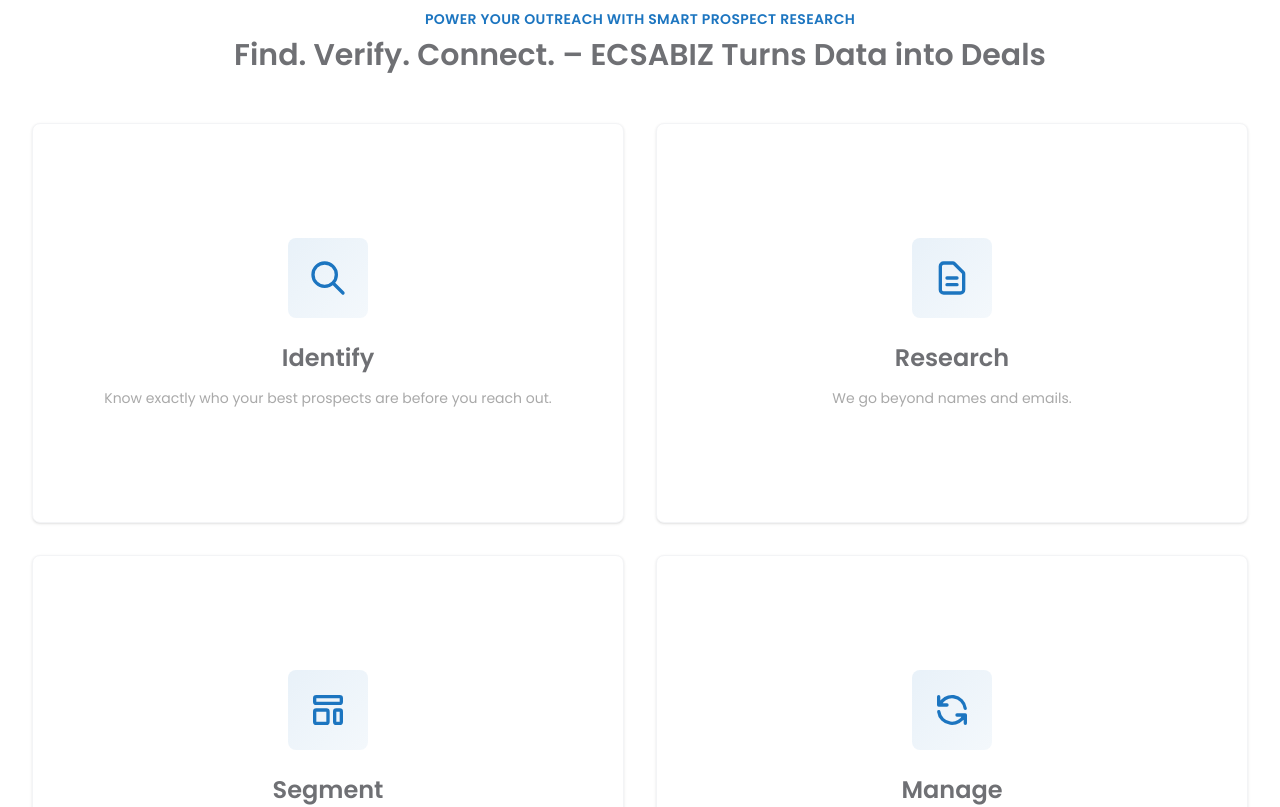
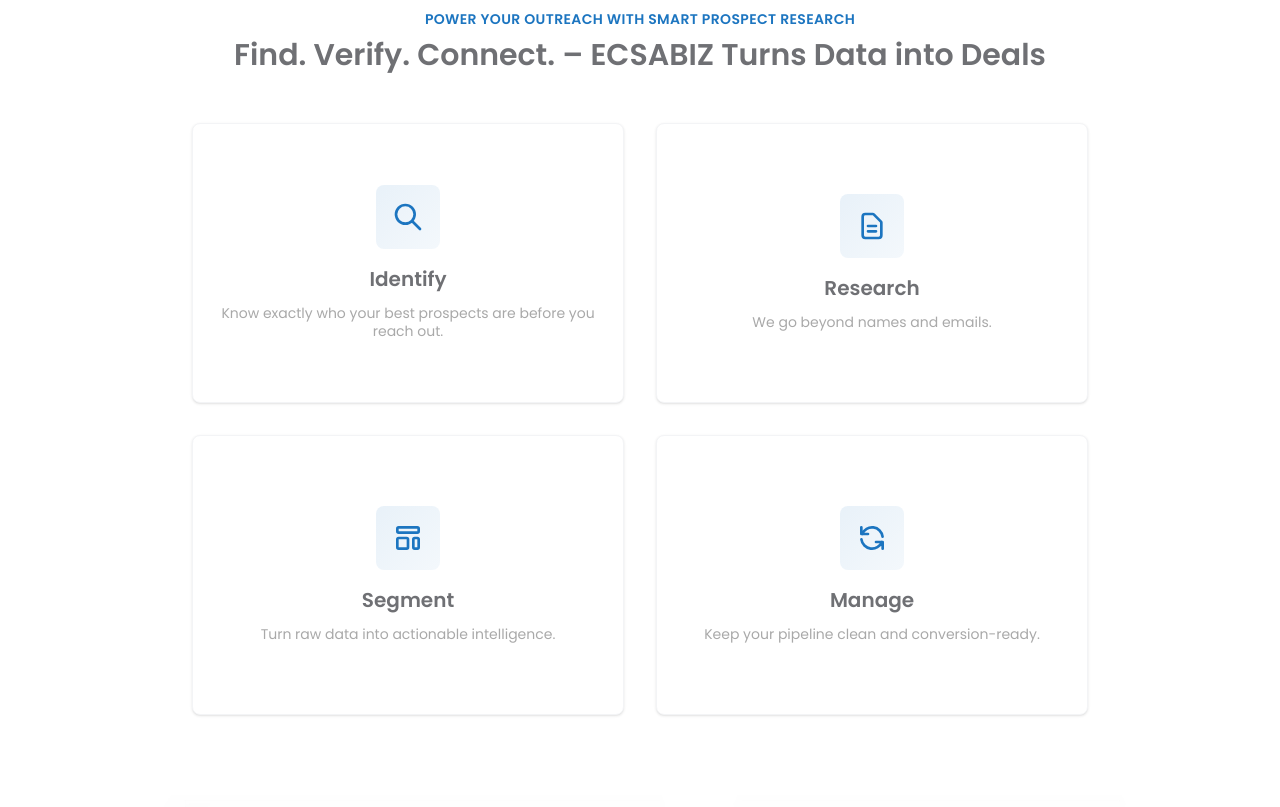
Before and after one commit to Sharmeen-Rauf/escabiz, a Next.js app: page /prospect-research-list-management-services-escabiz in a window 1280 px wide. Shown: the part 2100-2907 px from the top of the page. Built offline with nearby package versions, Linux system fonts and the light colour scheme.

Commit message:
Update service cards on Prospect Research List Management page: adjust card heights, padding, and icon sizes for improved visual consistency and user experience. Enhance back card backgrounds for better readability and engagement.

```diff
--- a/src/app/prospect-research-list-management-services-escabiz/page.tsx
+++ b/src/app/prospect-research-list-management-services-escabiz/page.tsx
@@ -326,22 +326,22 @@ export default function ProspectResearchListManagement() {
             </h3>
 
             {/* Flip Cards Grid - 2x2 */}
-            <div className="grid grid-cols-1 md:grid-cols-2 gap-6 lg:gap-8">
+            <div className="grid grid-cols-1 md:grid-cols-2 gap-6 lg:gap-8 max-w-4xl mx-auto">
               {/* Card 1: IDENTIFY */}
-              <div className="group h-[400px] [perspective:1000px]">
+              <div className="group h-[280px] [perspective:1000px]">
                 <div className="relative w-full h-full transition-transform duration-700 [transform-style:preserve-3d] group-hover:[transform:rotateY(180deg)]">
                   {/* Front of Card */}
-                  <div className="absolute w-full h-full [backface-visibility:hidden] bg-white rounded-lg shadow-sm border border-gray-100 p-6 lg:p-8 flex flex-col items-center justify-center text-center">
+                  <div className="absolute w-full h-full [backface-visibility:hidden] bg-white rounded-lg shadow-sm border border-gray-100 p-5 lg:p-6 flex flex-col items-center justify-center text-center">
                     {/* Icon */}
-                    <div className="mb-6">
-                      <div className="bg-gradient-to-br from-[#1c75c0]/10 to-[#1c75c0]/5 rounded-lg p-4 w-20 h-20 flex items-center justify-center">
-                        <svg className="w-10 h-10 text-[#1c75c0]" fill="none" stroke="currentColor" viewBox="0 0 24 24">
+                    <div className="mb-4">
+                      <div className="bg-gradient-to-br from-[#1c75c0]/10 to-[#1c75c0]/5 rounded-lg p-3 w-16 h-16 flex items-center justify-center">
+                        <svg className="w-8 h-8 text-[#1c75c0]" fill="none" stroke="currentColor" viewBox="0 0 24 24">
                           <path strokeLinecap="round" strokeLinejoin="round" strokeWidth={2} d="M21 21l-6-6m2-5a7 7 0 11-14 0 7 7 0 0114 0z" />
                         </svg>
                       </div>
                     </div>
                     {/* Title */}
-                    <h5 className="text-xl md:text-2xl font-semibold text-[#6f7074] mb-4">
+                    <h5 className="text-lg md:text-xl font-semibold text-[#6f7074] mb-3">
                       Identify
                     </h5>
                     <p className="text-xs sm:text-xs md:text-sm text-[#a9a9a9] leading-tight font-normal">
@@ -350,29 +350,29 @@ export default function ProspectResearchListManagement() {
                   </div>
 
                   {/* Back of Card */}
-                  <div className="absolute w-full h-full [backface-visibility:hidden] bg-white rounded-lg shadow-lg border border-[#1c75c0] p-6 lg:p-8 flex flex-col items-center justify-center text-center [transform:rotateY(180deg)]">
-                    <p className="text-xs sm:text-xs md:text-sm text-[#a9a9a9] leading-relaxed font-normal">
-                      ECSABIZ digs deep into industry data, company hierarchies, and decision-maker profiles to identify the most relevant contacts for your business. We don't just scrape data — we build meaningful, targeted prospect lists designed to match your <strong className="font-semibold text-[#6f7074]">Ideal Customer Profile (ICP)</strong>.
+                  <div className="absolute w-full h-full [backface-visibility:hidden] bg-[#1c75c0] rounded-lg shadow-lg p-5 lg:p-6 flex flex-col items-center justify-center text-center [transform:rotateY(180deg)]">
+                    <p className="text-xs sm:text-xs md:text-sm text-white leading-relaxed font-normal">
+                      ECSABIZ digs deep into industry data, company hierarchies, and decision-maker profiles to identify the most relevant contacts for your business. We don't just scrape data — we build meaningful, targeted prospect lists designed to match your <strong className="font-semibold text-white">Ideal Customer Profile (ICP)</strong>.
                     </p>
                   </div>
                 </div>
               </div>
 
               {/* Card 2: RESEARCH */}
-              <div className="group h-[400px] [perspective:1000px]">
+              <div className="group h-[280px] [perspective:1000px]">
                 <div className="relative w-full h-full transition-transform duration-700 [transform-style:preserve-3d] group-hover:[transform:rotateY(180deg)]">
                   {/* Front of Card */}
-                  <div className="absolute w-full h-full [backface-visibility:hidden] bg-white rounded-lg shadow-sm border border-gray-100 p-6 lg:p-8 flex flex-col items-center justify-center text-center">
+                  <div className="absolute w-full h-full [backface-visibility:hidden] bg-white rounded-lg shadow-sm border border-gray-100 p-5 lg:p-6 flex flex-col items-center justify-center text-center">
                     {/* Icon */}
-                    <div className="mb-6">
-                      <div className="bg-gradient-to-br from-[#1c75c0]/10 to-[#1c75c0]/5 rounded-lg p-4 w-20 h-20 flex items-center justify-center">
-                        <svg className="w-10 h-10 text-[#1c75c0]" fill="none" stroke="currentColor" viewBox="0 0 24 24">
+                    <div className="mb-4">
+                      <div className="bg-gradient-to-br from-[#1c75c0]/10 to-[#1c75c0]/5 rounded-lg p-3 w-16 h-16 flex items-center justify-center">
+                        <svg className="w-8 h-8 text-[#1c75c0]" fill="none" stroke="currentColor" viewBox="0 0 24 24">
                           <path strokeLinecap="round" strokeLinejoin="round" strokeWidth={2} d="M9 12h6m-6 4h6m2 5H7a2 2 0 01-2-2V5a2 2 0 012-2h5.586a1 1 0 01.707.293l5.414 5.414a1 1 0 01.293.707V19a2 2 0 01-2 2z" />
                         </svg>
                       </div>
                     </div>
                     {/* Title */}
-                    <h5 className="text-xl md:text-2xl font-semibold text-[#6f7074] mb-4">
+                    <h5 className="text-lg md:text-xl font-semibold text-[#6f7074] mb-3">
                       Research
                     </h5>
                     <p className="text-xs sm:text-xs md:text-sm text-[#a9a9a9] leading-tight font-normal">
@@ -381,29 +381,29 @@ export default function ProspectResearchListManagement() {
                   </div>
 
                   {/* Back of Card */}
-                  <div className="absolute w-full h-full [backface-visibility:hidden] bg-white rounded-lg shadow-lg border border-[#1c75c0] p-6 lg:p-8 flex flex-col items-center justify-center text-center [transform:rotateY(180deg)]">
-                    <p className="text-xs sm:text-xs md:text-sm text-[#a9a9a9] leading-relaxed font-normal">
-                      Our research specialists gather verified, up-to-date contact information, including job titles, company size, revenue, and buying intent. We ensure every lead in your database is <strong className="font-semibold text-[#6f7074]">accurate, compliant, and ready for outreach</strong>, saving your team from wasting hours on bad data.
+                  <div className="absolute w-full h-full [backface-visibility:hidden] bg-[#1c75c0] rounded-lg shadow-lg p-5 lg:p-6 flex flex-col items-center justify-center text-center [transform:rotateY(180deg)]">
+                    <p className="text-xs sm:text-xs md:text-sm text-white leading-relaxed font-normal">
+                      Our research specialists gather verified, up-to-date contact information, including job titles, company size, revenue, and buying intent. We ensure every lead in your database is <strong className="font-semibold text-white">accurate, compliant, and ready for outreach</strong>, saving your team from wasting hours on bad data.
                     </p>
                   </div>
                 </div>
               </div>
 
               {/* Card 3: SEGMENT */}
-              <div className="group h-[400px] [perspective:1000px]">
+              <div className="group h-[280px] [perspective:1000px]">
                 <div className="relative w-full h-full transition-transform duration-700 [transform-style:preserve-3d] group-hover:[transform:rotateY(180deg)]">
                   {/* Front of Card */}
-                  <div className="absolute w-full h-full [backface-visibility:hidden] bg-white rounded-lg shadow-sm border border-gray-100 p-6 lg:p-8 flex flex-col items-center justify-center text-center">
+                  <div className="absolute w-full h-full [backface-visibility:hidden] bg-white rounded-lg shadow-sm border border-gray-100 p-5 lg:p-6 flex flex-col items-center justify-center text-center">
                     {/* Icon */}
-                    <div className="mb-6">
-                      <div className="bg-gradient-to-br from-[#1c75c0]/10 to-[#1c75c0]/5 rounded-lg p-4 w-20 h-20 flex items-center justify-center">
-                        <svg className="w-10 h-10 text-[#1c75c0]" fill="none" stroke="currentColor" viewBox="0 0 24 24">
+                    <div className="mb-4">
+                      <div className="bg-gradient-to-br from-[#1c75c0]/10 to-[#1c75c0]/5 rounded-lg p-3 w-16 h-16 flex items-center justify-center">
+                        <svg className="w-8 h-8 text-[#1c75c0]" fill="none" stroke="currentColor" viewBox="0 0 24 24">
                           <path strokeLinecap="round" strokeLinejoin="round" strokeWidth={2} d="M4 5a1 1 0 011-1h14a1 1 0 011 1v2a1 1 0 01-1 1H5a1 1 0 01-1-1V5zM4 13a1 1 0 011-1h6a1 1 0 011 1v6a1 1 0 01-1 1H5a1 1 0 01-1-1v-6zM16 13a1 1 0 011-1h2a1 1 0 011 1v6a1 1 0 01-1 1h-2a1 1 0 01-1-1v-6z" />
                         </svg>
                       </div>
                     </div>
                     {/* Title */}
-                    <h5 className="text-xl md:text-2xl font-semibold text-[#6f7074] mb-4">
+                    <h5 className="text-lg md:text-xl font-semibold text-[#6f7074] mb-3">
                       Segment
                     </h5>
                     <p className="text-xs sm:text-xs md:text-sm text-[#a9a9a9] leading-tight font-normal">
@@ -412,29 +412,29 @@ export default function ProspectResearchListManagement() {
                   </div>
 
                   {/* Back of Card */}
-                  <div className="absolute w-full h-full [backface-visibility:hidden] bg-white rounded-lg shadow-lg border border-[#1c75c0] p-6 lg:p-8 flex flex-col items-center justify-center text-center [transform:rotateY(180deg)]">
-                    <p className="text-xs sm:text-xs md:text-sm text-[#a9a9a9] leading-relaxed font-normal">
-                      ECSABIZ helps you organize and categorize prospects by industry, region, buying stage, or engagement level — allowing for <strong className="font-semibold text-[#6f7074]">laser-focused campaigns that convert</strong>. Better segmentation means better personalization, and better personalization means higher conversions.
+                  <div className="absolute w-full h-full [backface-visibility:hidden] bg-[#1c75c0] rounded-lg shadow-lg p-5 lg:p-6 flex flex-col items-center justify-center text-center [transform:rotateY(180deg)]">
+                    <p className="text-xs sm:text-xs md:text-sm text-white leading-relaxed font-normal">
+                      ECSABIZ helps you organize and categorize prospects by industry, region, buying stage, or engagement level — allowing for <strong className="font-semibold text-white">laser-focused campaigns that convert</strong>. Better segmentation means better personalization, and better personalization means higher conversions.
                     </p>
                   </div>
                 </div>
               </div>
 
               {/* Card 4: MANAGE */}
-              <div className="group h-[400px] [perspective:1000px]">
+              <div className="group h-[280px] [perspective:1000px]">
                 <div className="relative w-full h-full transition-transform duration-700 [transform-style:preserve-3d] group-hover:[transform:rotateY(180deg)]">
                   {/* Front of Card */}
-                  <div className="absolute w-full h-full [backface-visibility:hidden] bg-white rounded-lg shadow-sm border border-gray-100 p-6 lg:p-8 flex flex-col items-center justify-center text-center">
+                  <div className="absolute w-full h-full [backface-visibility:hidden] bg-white rounded-lg shadow-sm border border-gray-100 p-5 lg:p-6 flex flex-col items-center justify-center text-center">
                     {/* Icon */}
-                    <div className="mb-6">
-                      <div className="bg-gradient-to-br from-[#1c75c0]/10 to-[#1c75c0]/5 rounded-lg p-4 w-20 h-20 flex items-center justify-center">
-                        <svg className="w-10 h-10 text-[#1c75c0]" fill="none" stroke="currentColor" viewBox="0 0 24 24">
+                    <div className="mb-4">
+                      <div className="bg-gradient-to-br from-[#1c75c0]/10 to-[#1c75c0]/5 rounded-lg p-3 w-16 h-16 flex items-center justify-center">
+                        <svg className="w-8 h-8 text-[#1c75c0]" fill="none" stroke="currentColor" viewBox="0 0 24 24">
                           <path strokeLinecap="round" strokeLinejoin="round" strokeWidth={2} d="M4 4v5h.582m15.356 2A8.001 8.001 0 004.582 9m0 0H9m11 11v-5h-.581m0 0a8.003 8.003 0 01-15.357-2m15.357 2H15" />
                         </svg>
                       </div>
                     </div>
                     {/* Title */}
-                    <h5 className="text-xl md:text-2xl font-semibold text-[#6f7074] mb-4">
+                    <h5 className="text-lg md:text-xl font-semibold text-[#6f7074] mb-3">
                       Manage
                     </h5>
                     <p className="text-xs sm:text-xs md:text-sm text-[#a9a9a9] leading-tight font-normal">
@@ -443,9 +443,9 @@ export default function ProspectResearchListManagement() {
                   </div>
 
                   {/* Back of Card */}
-                  <div className="absolute w-full h-full [backface-visibility:hidden] bg-white rounded-lg shadow-lg border border-[#1c75c0] p-6 lg:p-8 flex flex-col items-center justify-center text-center [transform:rotateY(180deg)]">
-                    <p className="text-xs sm:text-xs md:text-sm text-[#a9a9a9] leading-relaxed font-normal">
-                      Our List Management Services ensure your contact data stays <strong className="font-semibold text-[#6f7074]">fresh, accurate, and deduplicated</strong>. We continuously update, verify, and enrich your lists with the latest market insights — so your sales team always works with the most current and qualified data.
+                  <div className="absolute w-full h-full [backface-visibility:hidden] bg-[#1c75c0] rounded-lg shadow-lg p-5 lg:p-6 flex flex-col items-center justify-center text-center [transform:rotateY(180deg)]">
+                    <p className="text-xs sm:text-xs md:text-sm text-white leading-relaxed font-normal">
+                      Our List Management Services ensure your contact data stays <strong className="font-semibold text-white">fresh, accurate, and deduplicated</strong>. We continuously update, verify, and enrich your lists with the latest market insights — so your sales team always works with the most current and qualified data.
                     </p>
                   </div>
                 </div>
```
